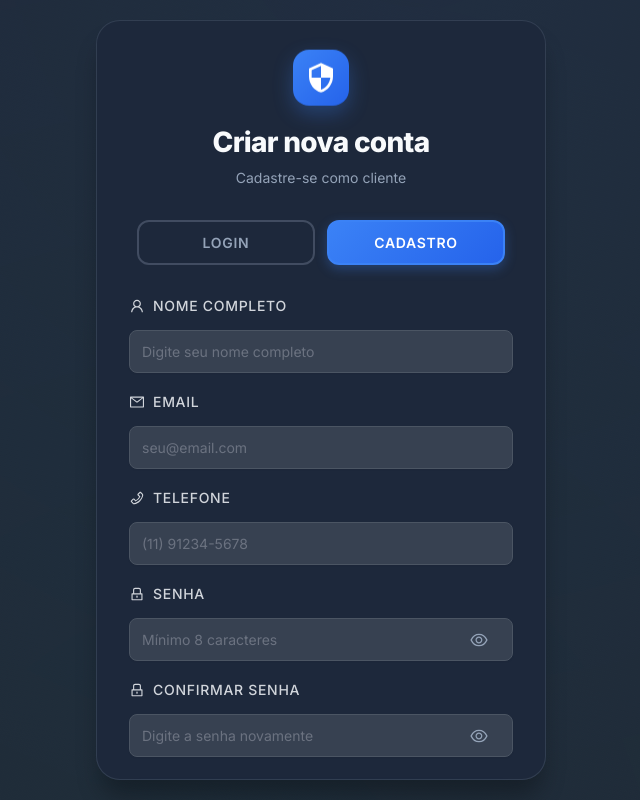
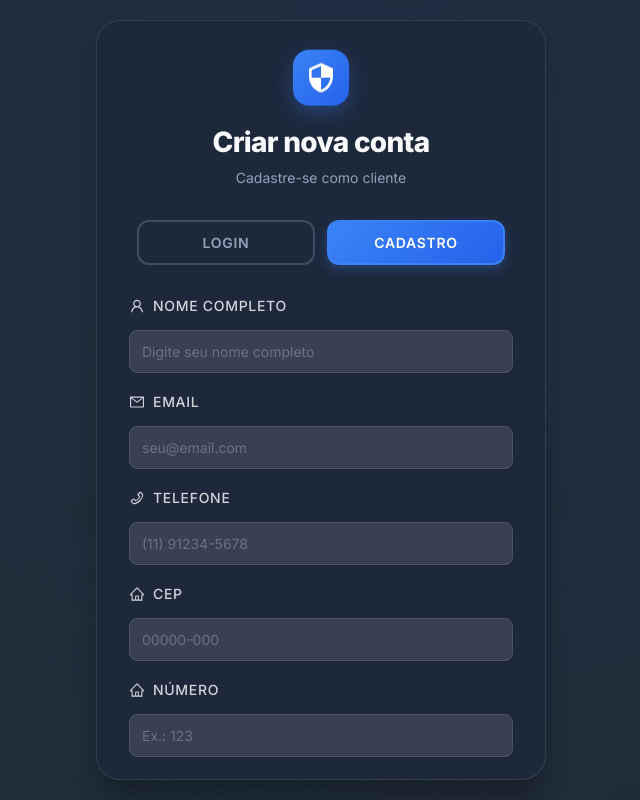
Before and after one commit to AlessandroLuizLima/BarberFlow, a React (Vite) app in the folder barbearia-frontend/: page /auth/cliente in a window 1280 px wide. Both pictures are taken after a click on the button "Criar conta". Shown: the whole page, without its empty margins (319-959 px from the left). Built offline with nearby package versions, Linux system fonts and the light colour scheme.

Commit message:
feat(frontend): CEP com busca ViaCEP no cadastro do cliente

```diff
--- a/barbearia-frontend/src/pages/auth/AuthPage.jsx
+++ b/barbearia-frontend/src/pages/auth/AuthPage.jsx
@@ -5,13 +5,14 @@ import {
   AiOutlineLock,
   AiOutlineUser,
   AiOutlinePhone,
+  AiOutlineHome,
   AiOutlineEye,
   AiOutlineEyeInvisible,
   AiOutlineCheckCircle,
   AiOutlineExclamationCircle
 } from 'react-icons/ai';
 import { MdSecurity } from 'react-icons/md';
-import { cadastrarCliente, loginCliente } from '../../services/clienteService';
+import { cadastrarCliente, loginCliente, consultarCep } from '../../services/clienteService';
 import { salvarSessaoCliente } from '../../services/authStorage';
 import './AuthPage.css';
 
@@ -202,8 +203,13 @@ const AuthPage = () => {
     email: '',
     senha: '',
     confirmarSenha: '',
-    telefone: ''
+    telefone: '',
+    cep: '',
+    numero: '',
+    complemento: ''
   });
+  const [endereco, setEndereco] = useState(null);
+  const [buscandoCep, setBuscandoCep] = useState(false);
 
   // Limpa formulário ao trocar modo
   useEffect(() => {
@@ -212,8 +218,12 @@ const AuthPage = () => {
       email: '',
       senha: '',
       confirmarSenha: '',
-      telefone: ''
+      telefone: '',
+      cep: '',
+      numero: '',
+      complemento: ''
     });
+    setEndereco(null);
     setErrors({});
     setPasswordStrength(0);
     setSuccessMessage('');
@@ -237,6 +247,12 @@ const AuthPage = () => {
     if (digits.length <= 6) return `(${digits.slice(0, 2)}) ${digits.slice(2)}`;
     if (digits.length <= 10) return `(${digits.slice(0, 2)}) ${digits.slice(2, 6)}-${digits.slice(6)}`;
     return `(${digits.slice(0, 2)}) ${digits.slice(2, 7)}-${digits.slice(7, 11)}`;
+  };
+
+  const formatCep = (value) => {
+    const digits = value.replace(/\D/g, '').slice(0, 8);
+    if (digits.length <= 5) return digits;
+    return `${digits.slice(0, 5)}-${digits.slice(5)}`;
   };
 
   const validateEmail = (email) => {
@@ -278,6 +294,14 @@ const AuthPage = () => {
       case 'nome':
         formattedValue = value.replace(/[^a-zA-ZÀ-ÿ\s]/g, '');
         break;
+      case 'cep':
+        formattedValue = formatCep(value);
+        // Se o CEP for alterado, o endereço antigo deixa de valer
+        if (formattedValue.replace(/\D/g, '').length !== 8) setEndereco(null);
+        break;
+      case 'numero':
+        formattedValue = value.replace(/\D/g, '').slice(0, 10);
+        break;
       case 'senha':
         if (!isLogin) {
           const validation = validatePassword(value);
@@ -299,6 +323,25 @@ const AuthPage = () => {
         ...prev,
         [name]: ''
       }));
+    }
+  };
+
+  // Ao terminar de digitar o CEP (8 dígitos), consulta o ViaCEP e preenche o endereço automaticamente
+  const handleCepBlur = async () => {
+    const cepLimpo = form.cep.replace(/\D/g, '');
+    if (cepLimpo.length !== 8) return;
+
+    setBuscandoCep(true);
+    try {
+      const resultado = await consultarCep(cepLimpo);
+      setEndereco(resultado);
+      setForm(prev => ({ ...prev, cep: resultado.cep || prev.cep }));
+      setErrors(prev => ({ ...prev, cep: '' }));
+    } catch {
+      setEndereco(null);
+      setErrors(prev => ({ ...prev, cep: 'CEP não encontrado' }));
+    } finally {
+      setBuscandoCep(false);
     }
   };
 
@@ -338,6 +381,11 @@ const AuthPage = () => {
         newErrors.telefone = 'Telefone é obrigatório';
       } else if (form.telefone.replace(/\D/g, '').length < 10) {
         newErrors.telefone = 'Telefone inválido';
+      }
+
+      // CEP (opcional, mas se informado precisa ser válido)
+      if (isClientRoute && form.cep && form.cep.replace(/\D/g, '').length !== 8) {
+        newErrors.cep = 'CEP deve ter 8 dígitos';
       }
 
       // Confirmação de senha
@@ -386,7 +434,10 @@ const AuthPage = () => {
           nome_completo: form.nome,
           email: form.email,
           telefone: form.telefone,
-          senha: form.senha
+          senha: form.senha,
+          cep: form.cep.replace(/\D/g, '') || undefined,
+          numero: form.numero || undefined,
+          complemento: form.complemento || undefined
         });
         setSuccessMessage('Cadastro realizado! Faça login para continuar.');
         setTimeout(() => {
@@ -400,8 +451,12 @@ const AuthPage = () => {
         email: '',
         senha: '',
         confirmarSenha: '',
-        telefone: ''
+        telefone: '',
+        cep: '',
+        numero: '',
+        complemento: ''
       });
+      setEndereco(null);
 
     } catch (error) {
       const mensagemApi = error.response?.data?.error;
@@ -479,6 +534,62 @@ const AuthPage = () => {
             />
           )}
 
+          {!isLogin && isClientRoute && (
+            <>
+              <div onBlur={handleCepBlur}>
+                <FormInput
+                  label={buscandoCep ? 'CEP (buscando endereço...)' : 'CEP'}
+                  icon={AiOutlineHome}
+                  type="text"
+                  name="cep"
+                  value={form.cep}
+                  onChange={handleChange}
+                  placeholder="00000-000"
+                  maxLength={9}
+                  autoComplete="postal-code"
+                  error={errors.cep}
+                  required={false}
+                  showToggle={false}
+                />
+              </div>
+
+              {endereco && (
+                <p className="endereco-preview" style={{ margin: '-4px 0 12px', fontSize: '0.85rem', opacity: 0.85 }}>
+                  {[endereco.logradouro, endereco.bairro].filter(Boolean).join(' - ')}
+                  {endereco.cidade ? `, ${endereco.cidade}/${endereco.uf}` : ''}
+                </p>
+              )}
+
+              <FormInput
+                label="Número"
+                icon={AiOutlineHome}
+                type="text"
+                name="numero"
+                value={form.numero}
+                onChange={handleChange}
+                placeholder="Ex.: 123"
+                maxLength={10}
+                error={errors.numero}
+                required={false}
+                showToggle={false}
+              />
+
+              <FormInput
+                label="Complemento"
+                icon={AiOutlineHome}
+                type="text"
+                name="complemento"
+                value={form.complemento}
+                onChange={handleChange}
+                placeholder="Apto, bloco... (opcional)"
+                maxLength={60}
+                error={errors.complemento}
+                required={false}
+                showToggle={false}
+              />
+            </>
+          )}
+
           <FormInput
             label="Senha"
             icon={AiOutlineLock}
```
